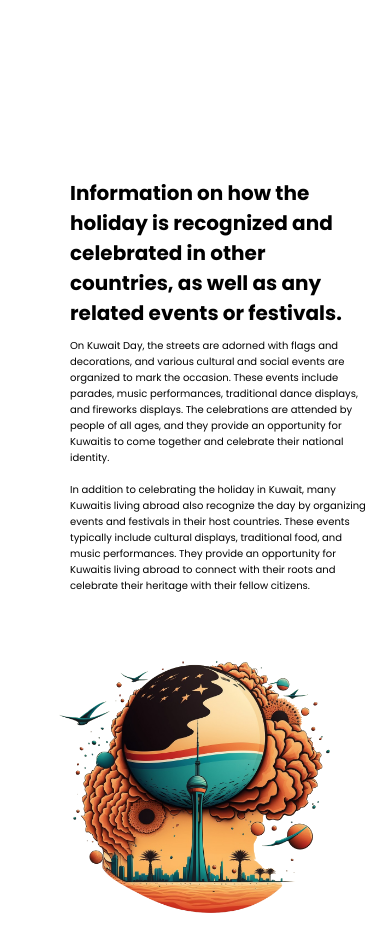
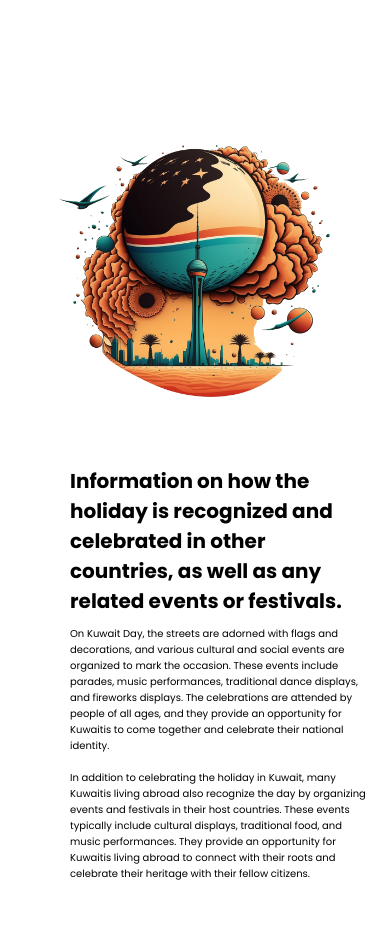
Before and after one commit to QueesOff/pik1-20, a website: page index.html in a window 390 px wide. Shown: the part 1880-2832 px from the top of the page. Drawn offline with nearby package versions, Linux system fonts and the light colour scheme; a script that the page names is missing.

Commit message:
Update main.css

```diff
--- a/main.css
+++ b/main.css
@@ -524,6 +524,12 @@ a:hover {
   }
 }
 @media screen and (max-width: 575px) {
+  #ord{
+    order: 1;
+  }
+  #ord2{
+    order: 2;
+  }
   .menu ul li a {
     font-size: 20px;
   }
```
